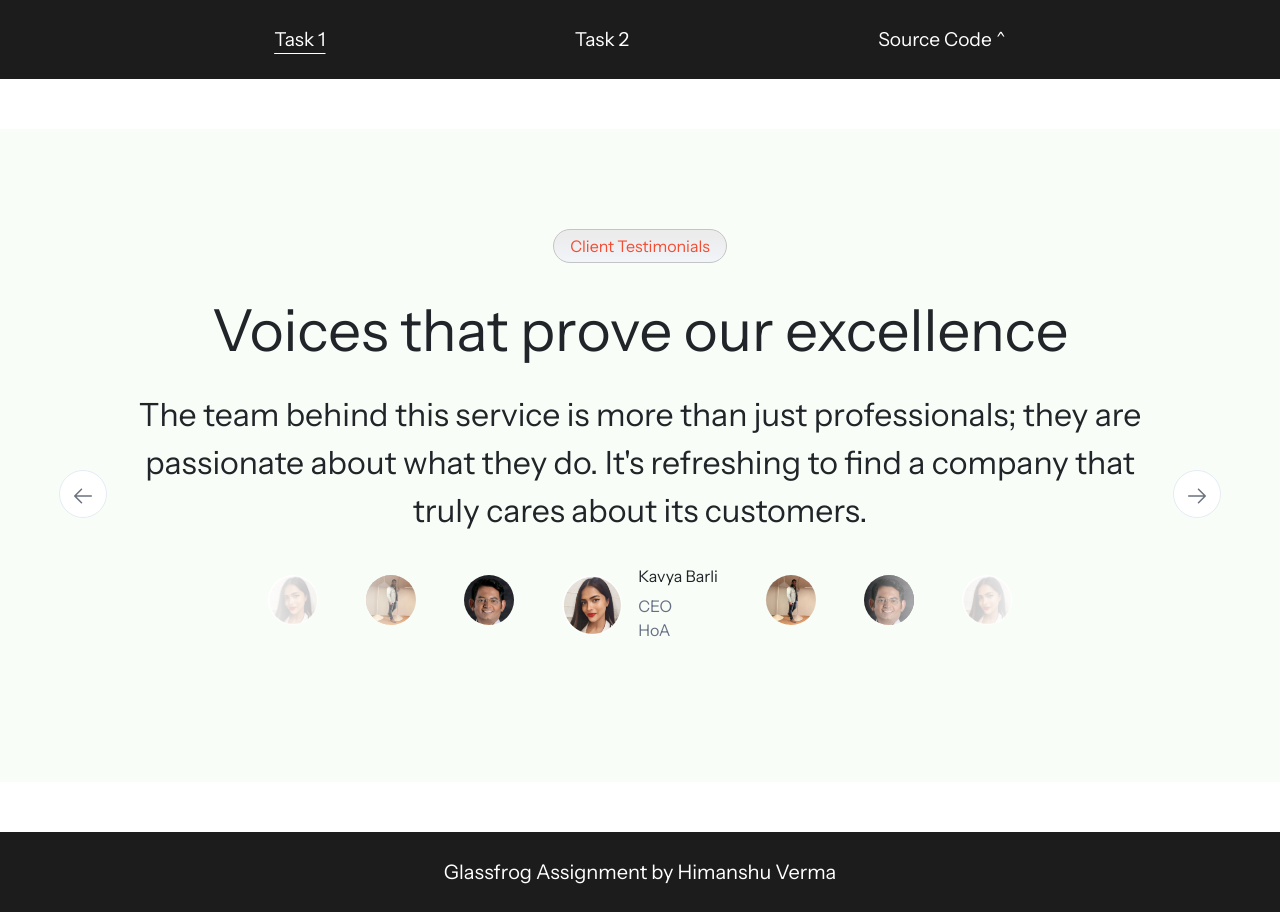
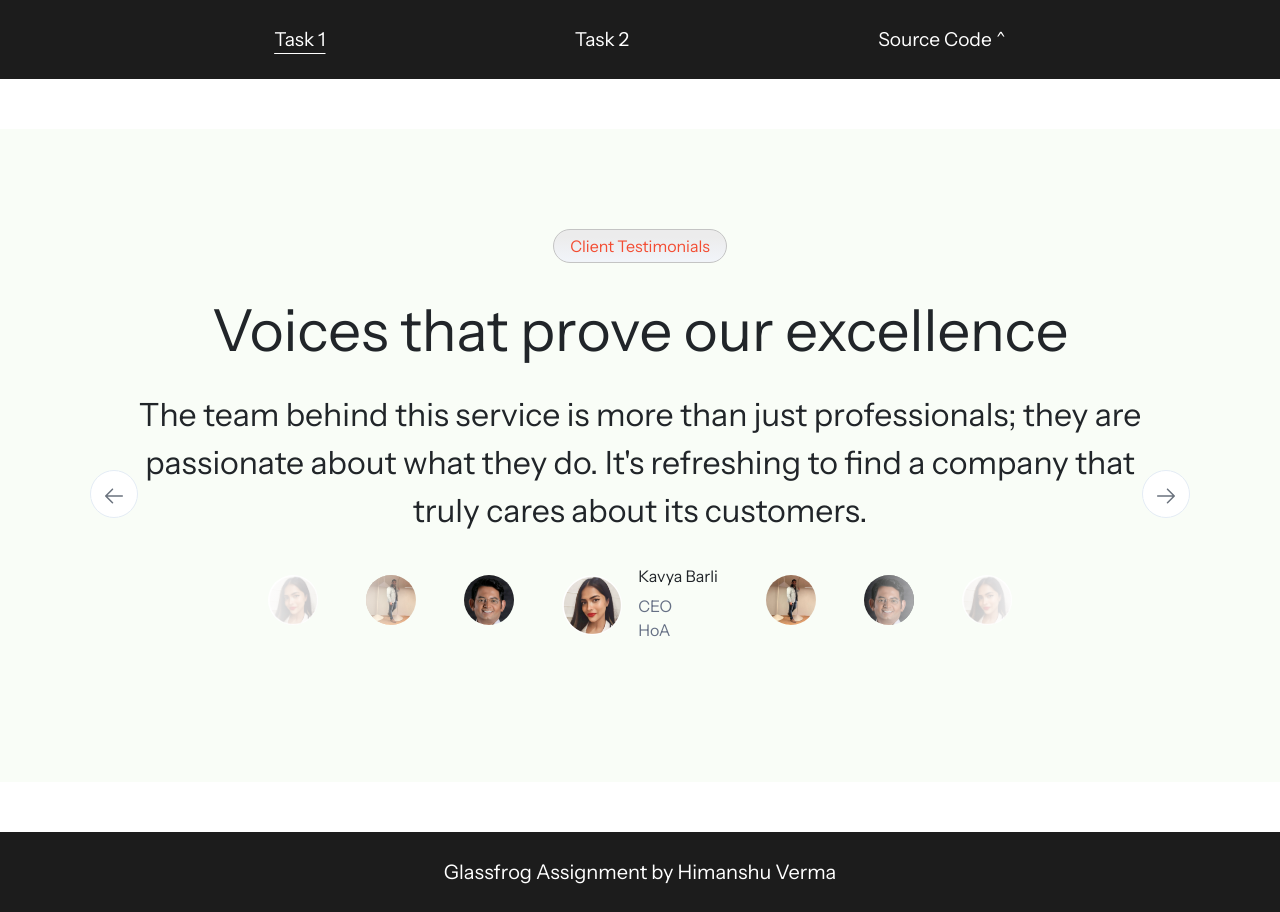
Before and after one commit to himanshuverma544/GlassFrog-Assignment-Himanshu, a React (Vite) app: page / in a window 1280 px wide. Built offline with nearby package versions, Linux system fonts and the light colour scheme.

Commit message:
upd: corrected the position values

```diff
--- a/src/App.css
+++ b/src/App.css
@@ -50,13 +50,13 @@ section.client-testimonials {
       & .left-arrow-btn {
         position: absolute;
         top: 50%;
-        right: 100%;
+        right: 97%;
       }
 
       & .right-arrow-btn {
         position: absolute;
         top: 50%;
-        left: 100%;
+        left: 97%;
       }
     }
   }
@@ -203,7 +203,7 @@ section.scroll {
 
       & .progress-bar {
         position: absolute;
-        bottom: 1rem;
+        bottom: 40%;
         @media (max-width: 992px) {
           width: 93% !important;
           left: 1.4rem;
```
